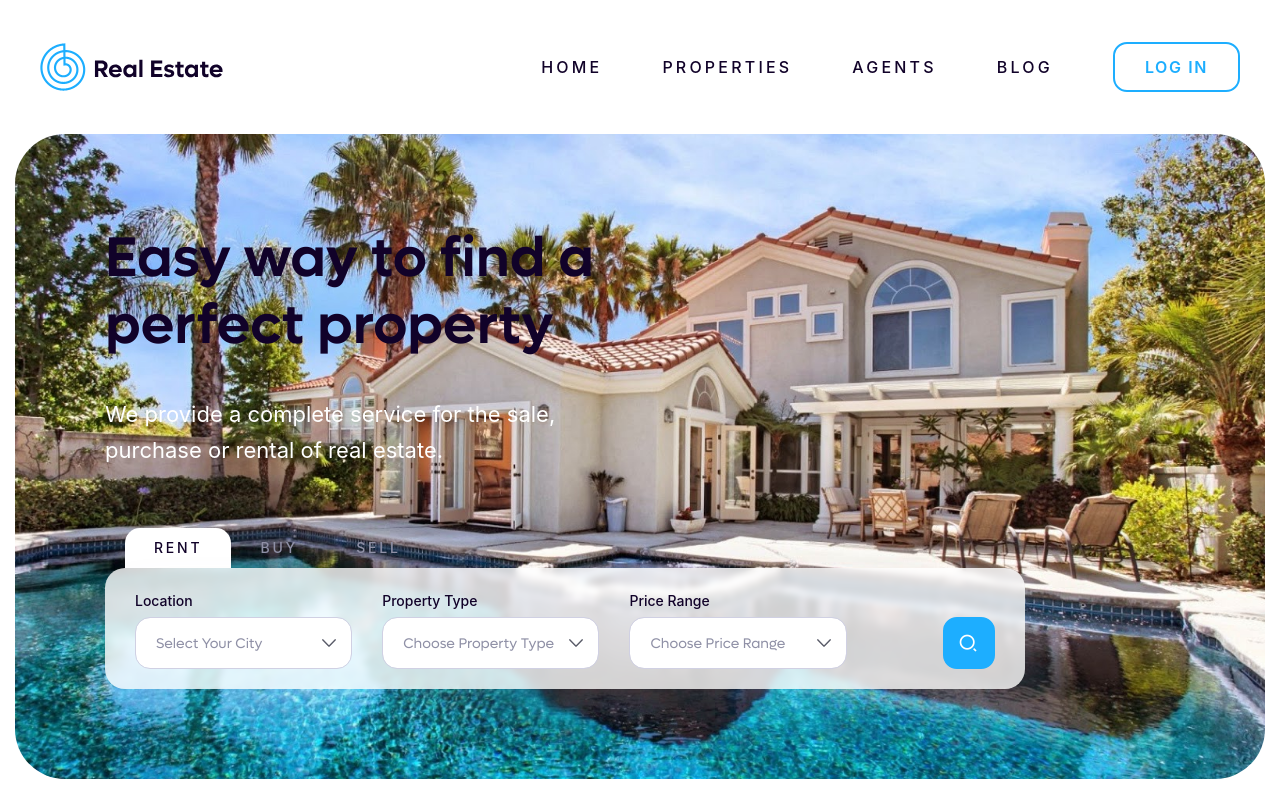
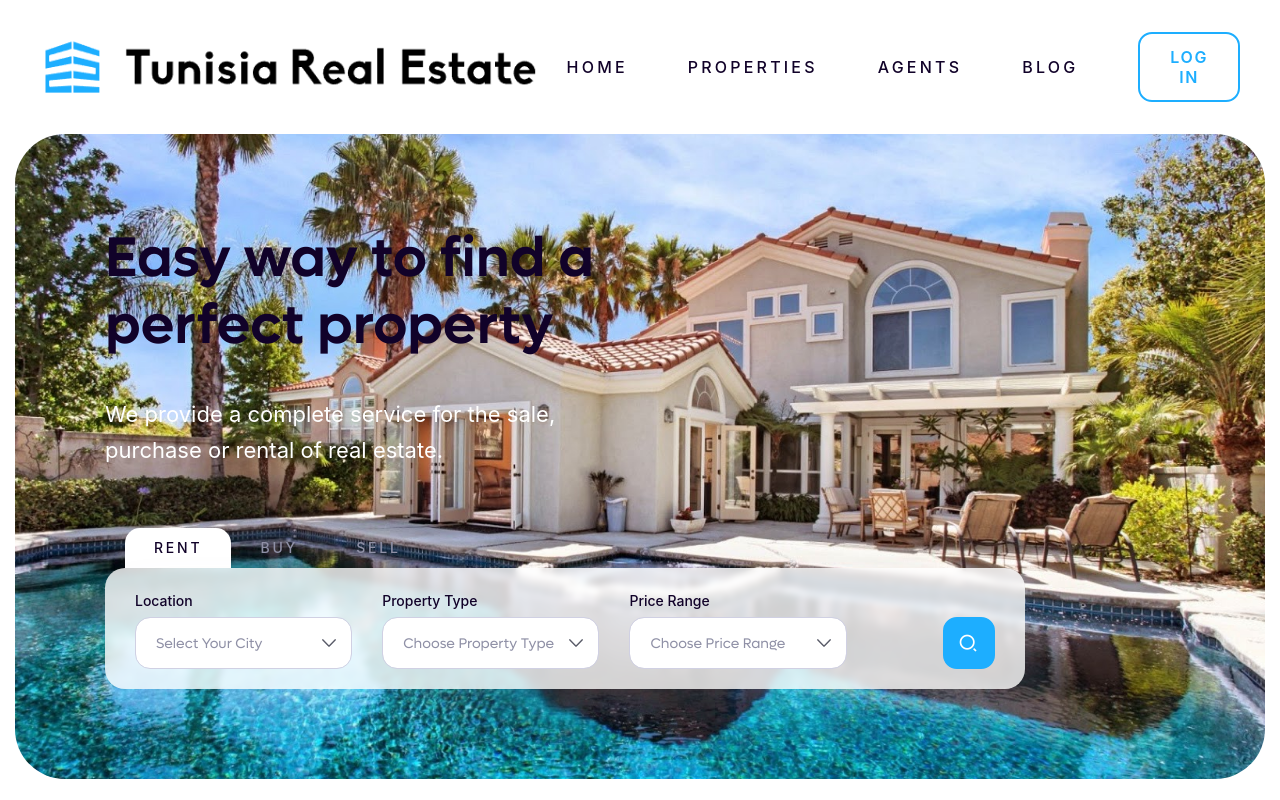
Before and after one commit to AymenSakouhi/realEstate, a React (Create React App) app: page / in a window 1280 px wide. Shown: the top 800 px of the page. Built offline with nearby package versions, Linux system fonts and the light colour scheme.

Commit message:
change logo

```diff
--- a/src/components/Footer.jsx
+++ b/src/components/Footer.jsx
@@ -9,7 +9,7 @@ const Footer = () => {
             <div className="col-lg-4 col-md-8">
               <div className="f-info">
                 <div className="f-logo pb-3">
-                  <img src="assets/images/logo.svg" alt="" />
+                  <img src="assets/images/logo-tun.PNG" alt="" />
                 </div>
                 <p className="text-small pb-3">
                   Lorem ipsum dolor sit amet, consectetur adipiscing elit, sed
--- a/src/components/NavBar.jsx
+++ b/src/components/NavBar.jsx
@@ -7,7 +7,7 @@ const NavBar = () => {
         <div className="container">
           <div className="logo">
             <a href="#">
-              <img src="assets/images/logo.svg" alt="Real Estate" />
+              <img src="assets/images/logo-tun.PNG" alt="Real Estate" />
             </a>
           </div>
 
```
Also changed, not shown: public/assets/images/logo-tun.PNG (added).
